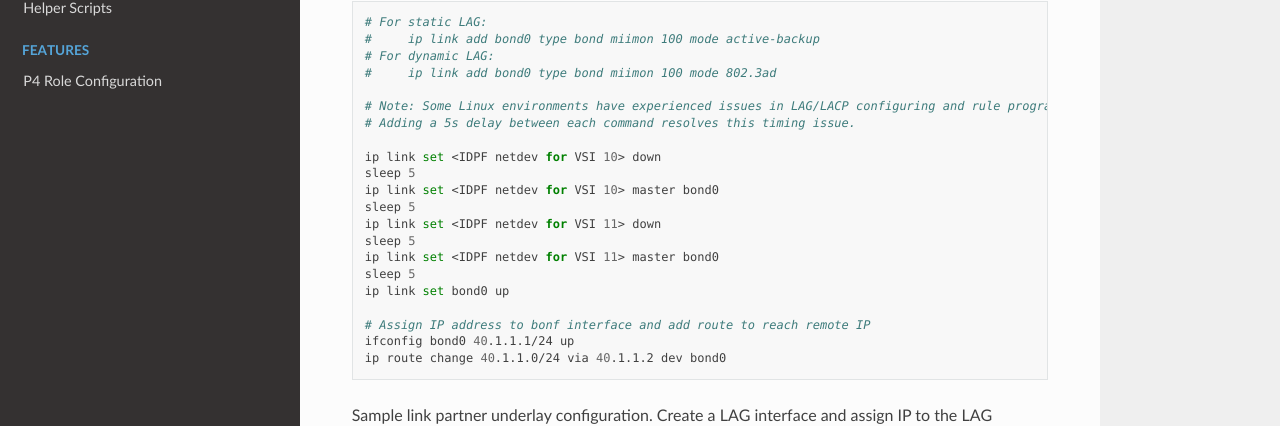
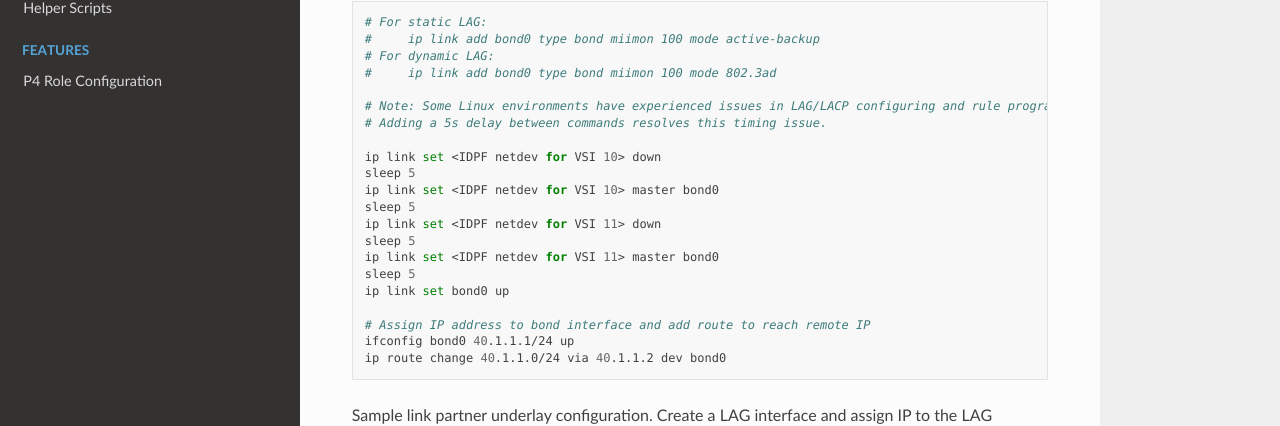
Before and after one commit to ipdk-io/p4cp-userguide, a Sphinx documentation site: the page built from docs/apps/lnw/es2k/es2k-lnw-underlay-lag.md, in a window 1280 px wide and 900 px high, scrolled down 7913 px. Shown: the part 144-570 px from the top of the window. Built offline with Sphinx 7.4.7 and the Read the Docs theme 2.0.0, drawn with Linux system fonts in a browser that asks for light colours; pages that are not in the unit, such as notebooks, are missing from menus.

Commit message:
Update grammar errors
Signed-off-by: Sabeel Ansari <sabeel.ansari@intel.com>

````diff
--- a/docs/apps/lnw/es2k/es2k-lnw-underlay-lag.md
+++ b/docs/apps/lnw/es2k/es2k-lnw-underlay-lag.md
@@ -363,7 +363,7 @@ The following configuration assumes that:
 #     ip link add bond0 type bond miimon 100 mode 802.3ad
 
 # Note: Some Linux environments have experienced issues in LAG/LACP configuring and rule programming.
-# Adding a 5s delay between each command resolves this timing issue.
+# Adding a 5s delay between commands resolves this timing issue.
 
 ip link set <IDPF netdev for VSI 10> down
 sleep 5
@@ -375,7 +375,7 @@ ip link set <IDPF netdev for VSI 11> master bond0
 sleep 5
 ip link set bond0 up
 
-# Assign IP address to bonf interface and add route to reach remote IP
+# Assign IP address to bond interface and add route to reach remote IP
 ifconfig bond0 40.1.1.1/24 up
 ip route change 40.1.1.0/24 via 40.1.1.2 dev bond0
 ```
````
